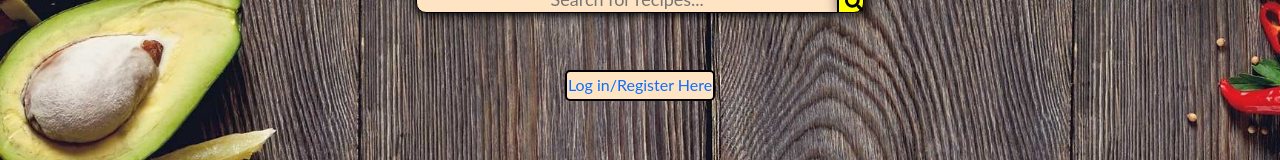
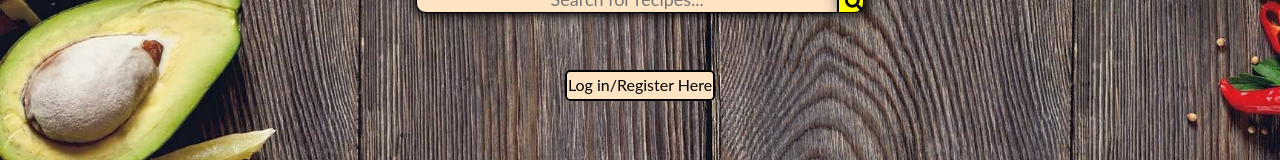
Before and after one commit to nickpritchyk/RecipeRepository_Updated, a React (Create React App) app in the folder client/reciperepo/: page / in a window 1280 px wide. Shown: the part 248-408 px from the top of the page. Built offline with nearby package versions, Linux system fonts and the light colour scheme.

Commit message:
added login and registration logic

```diff
--- a/client/reciperepo/src/pages/home.js
+++ b/client/reciperepo/src/pages/home.js
@@ -4,15 +4,29 @@ import { SearchBar } from '../components/SearchBar'
 import { BrowserRouter as Router, Routes, Route, Link } from "react-router-dom";
 
 function Home() {
+  const [dropdown, setDropdown] = useState(false);
+
   return (
     <div className='search-page'>
         <h1>
             RecipeRepo
         </h1>
         <SearchBar />
-        <p className="login-btn">
-          <Link to="/login" style={{textDecoration: 'none'}}>Log in/Register Here</Link>
-        </p>
+        <div className="login-btn">
+          <button onClick={() => setDropdown(dropdown ? false : true)} className="login-btn-top">Log in/Register Here</button>
+          {dropdown &&
+          <div className="dropdown">
+            <ul style={{listStyleType: 'none', margin: 0 ,padding:0}}>
+              <li>
+                <Link to="/login" style={{textDecoration: 'none'}}>Log in Here</Link>
+              </li>
+              <li>
+                <Link to="/register" style={{textDecoration: 'none'}}>Register Here</Link>
+              </li>
+            </ul>
+          </div>
+          }
+        </div>
     </div>
   )
 }
--- a/client/reciperepo/src/pages/login.js
+++ b/client/reciperepo/src/pages/login.js
@@ -1,11 +1,13 @@
 import React, { useState} from 'react';
 import '../styles/Login.css'
 import Axios from 'axios'
+import {useNavigate} from 'react-router-dom';
 
 function Login() {
     const [username, setUsername] = useState('');
     const [password, setPassword] = useState('');
     const [loginState, setLoginState] = useState('');
+    const [nav, setNav] = useState('false');
 
     // console.log(username, password)
 
@@ -16,11 +18,15 @@ function Login() {
         }).then((response) => {
             if(response.data.message) {
                 setLoginState(response.data.message)
+                setNav(true)
+                return(nav)
             } else {
                 setLoginState(response.data[0].username)
             }
         });
     };
+
+    const navigate = useNavigate();
 
     return(
         <div className="login">
@@ -33,9 +39,9 @@ function Login() {
                 <input placeholder="Enter your password" onChange={(e) => setPassword(e.target.value)}/>
             </div>
             <div>
-                <button onClick={login}>
-                    Log in
-                </button>
+            <button onClick={login}>
+                Log in
+            </button>
             </div>
             <p>
                 {loginState}
--- a/client/reciperepo/src/pages/register.js
+++ b/client/reciperepo/src/pages/register.js
@@ -1,10 +1,12 @@
 import React, { useState} from 'react';
 import '../styles/Login.css'
 import Axios from 'axios'
+import {useNavigate} from 'react-router-dom';
 
 function Register() {
     const [loginPassword, setLoginPassword] = useState("");
     const [loginUsername, setLoginUsername] = useState("");
+    const [registeredState, setRegisteredState] = useState("");
 
     // console.log(username, password)
 
@@ -13,9 +15,13 @@ function Register() {
         username: loginUsername,
         password: loginPassword,
         }).then((response) => {
-            console.log(response);
+            if(response.data.message) {
+                setRegisteredState(response.data.message)
+            }
         });
     };
+
+    const navigate = useNavigate();
 
     return(
         <div className="login">
@@ -28,10 +34,17 @@ function Register() {
                 <input placeholder="Enter a password" onChange={(e) => setLoginPassword(e.target.value)}/>
             </div>
             <div>
-                <button onClick={Register}>
+                <button onClick={() => {
+                    navigate("/");
+                    Register()}}>
                     Register
                 </button>
             </div>
+            {registeredState &&
+            <p className="msg">
+                {registeredState}
+            </p>
+            }
         </div>
     )
 }
--- a/client/reciperepo/src/styles/Login.css
+++ b/client/reciperepo/src/styles/Login.css
@@ -2,3 +2,15 @@
     display: grid;
     grid-column: 2;
 }
+
+.msg {
+    color: black;
+    font-weight: bold;
+    background-color: bisque;
+    place-self: stretch center;
+    border: 1px solid black;
+    box-shadow: 0px 1px 4px 1px;
+    border-radius: 10px;
+    padding: 1px;
+    margin: 10px;
+}
--- a/client/reciperepo/src/styles/home.css
+++ b/client/reciperepo/src/styles/home.css
@@ -22,19 +22,37 @@
     justify-content: center;
 }
 
-.search-page .login-btn {
+.login-btn {
+    display: inline-block;
+    position: relative;
+    place-self: stretch center;
+    background-color: bisque;
+    border-radius: 5px;
+    margin-top: 10px;
+    justify-content: center;
+    align-items: center;
+}
+
+.search-page link {
+    text-decoration: none;
+}
+
+.login-btn-top {
     display: grid;
-    color: blue;
-    background-color: white;
+    color: black;
+    background-color: transparent;
     width: fit-content;
+    justify-content: center;
+    align-items: center;
     place-self: stretch center;
     background-color: bisque;
     border: 2px solid black;
     border-radius: 5px;
     padding: 1.2px;
-    margin-top: 10px;
 }
 
-.search-page link {
-    text-decoration: none;
+.dropdown {
+    border: 2px solid black;
+    border-radius: 0px 0px 5px 5px;
+    background-color: transparent;
 }
```
Also changed, not shown: 1 other file (tests, documents, lock files or other folders).
